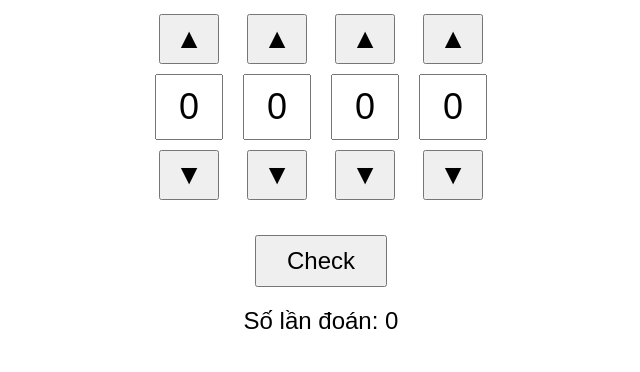
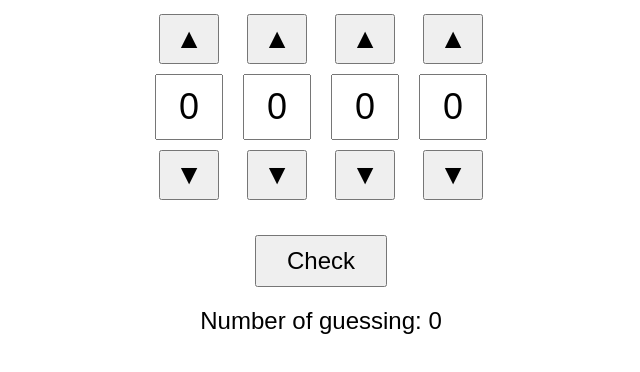
Before and after one commit to Vuvanluan1993/Numberguest, a plain HTML site: page index.html in a window 1280 px wide. Shown: the part 116-488 px from the top of the page, without its empty margins (319-959 px from the left). Drawn offline with Linux system fonts and the light colour scheme.

Commit message:
Update index.html

```diff
--- a/index.html
+++ b/index.html
@@ -71,7 +71,7 @@
 
   <button id="check" onclick="kiemTra()">Check</button>
 	<div id="guess-count" style="margin-top: 20px; font-size: 24px;">
- 	Số lần đoán: 0
+ 	Number of guessing: 0
 	</div>
 
   <div id="result"></div>
```
